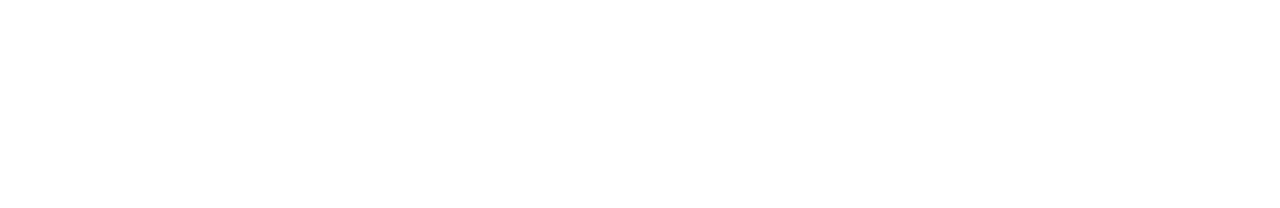
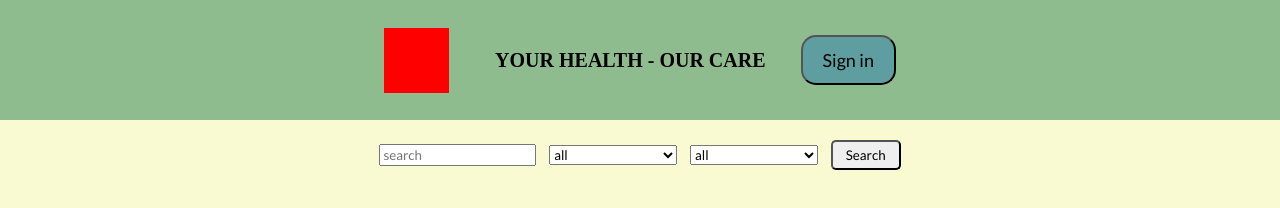
Before and after one commit to vladertec/project_doctor_appointment, a website: page src/index.html in a window 1280 px wide. Drawn offline with nearby package versions, Linux system fonts and the light colour scheme; files that its build step writes are made by us from their sources; files whose address does not match are found by name.

Commit message:
with html body and styles

```diff
--- a/src/index.html
+++ b/src/index.html
@@ -8,6 +8,46 @@
     <link rel="stylesheet" href="./css/styles.min.css">
 </head>
 <body>
+
+<header>
+    <section class="section-menu">
+        <div class="section-menu__logo"></div>
+        <h2 class="section-menu__title">Your health - our care</h2>
+        <button class="section-menu__btn">Sign in</button>
+    </section>
+</header>
+
+<main>
+    <section class="section-content">
+        <form class="section-content__filter filter-form">
+
+            <input class="filter-form__text" type="text" name="search" id="search" placeholder="search" size="20">
+
+            <select class="filter-form__select" name="status" id="status">
+                <option value="all">all</option>
+                <option value="all">open</option>
+                <option value="all">done</option>
+            </select>
+
+            <select class="filter-form__select" name="urgency" id="urgency">
+                <option value="all">all</option>
+                <option value="all">high</option>
+                <option value="all">normal</option>
+                <option value="all">low</option>
+            </select>
+
+            <button class="filter-form__btn-search">Search</button>
+
+        </form>
+
+
+        <div class="section-content__cards">
+
+        </div>
+    </section>
+
+</main>
+
     <script src="./js/scripts.min.js"></script>
 </body>
 </html>
--- a/src/scss/_mixins.scss
+++ b/src/scss/_mixins.scss
@@ -0,0 +1,23 @@
+@mixin flex-container {
+  display: flex;
+  justify-content: center;
+  align-items: center;
+}
+
+@mixin phone {
+  @media (min-width: #{$phone-width}) and (max-width: #{$tablet-width - 1px}) {
+    @content;
+  }
+}
+
+@mixin tablet {
+  @media (min-width: #{$tablet-width}) and (max-width: #{$desktop-width - 1px}) {
+    @content;
+  }
+}
+
+@mixin desktop {
+  @media (min-width: #{$desktop-width}) {
+    @content;
+  }
+}
--- a/src/scss/_variables.scss
+++ b/src/scss/_variables.scss
@@ -0,0 +1,8 @@
+$font-lato:'Lato', sans-serif;
+
+$header-theme-color: white;
+$body-primary-text-color: #4E4E4E;
+
+$phone-width: 320px;
+$tablet-width: 768px;
+$desktop-width: 1200px;
--- a/src/scss/components/header.scss
+++ b/src/scss/components/header.scss
@@ -0,0 +1,29 @@
+.section-menu {
+  @include flex-container;
+  height: 120px;
+  background-color: darkseagreen;
+  padding-left: 5%;
+  padding-right: 5%;
+  font-weight: bold;
+
+  &__logo {
+    width: 65px;
+    height: 65px;
+    background-color: red;
+  }
+
+  &__title {
+    font-size: 20px;
+    text-transform: uppercase;
+    margin-left: 4%;
+  }
+
+  &__btn {
+    margin-left: 35px;
+    padding: 12px 20px;
+    cursor: pointer;
+    background-color: cadetblue;
+    border-radius: 15px;
+    font-size: 18px;
+  }
+}
--- a/src/scss/components/main-page.scss
+++ b/src/scss/components/main-page.scss
@@ -0,0 +1,25 @@
+.section-content {
+  background-color: lightgoldenrodyellow;
+  height: 800px;
+
+  &__cards {
+    //в этот блок будут вставляться карточки
+  }
+}
+
+
+.filter-form { //всё по форме фильтрации
+  @include flex-container;
+  padding-top: 20px;
+  gap: 1%;
+
+  &__select {
+    width: 10%;
+  }
+
+  &__btn-search {
+    padding: 5px 13px;
+    cursor: pointer;
+    border-radius: 5px;
+  }
+}
--- a/src/scss/styles.scss
+++ b/src/scss/styles.scss
@@ -3,3 +3,9 @@
 @import "variables";
 @import "./components/header.scss";
 @import "./components/main-page.scss";
+@import url('https://fonts.googleapis.com/css2?family=Lato:wght@300;400&family=Montserrat:wght@300;400;500&display=swap');
+
+* {
+  max-width: 100%;
+  font-family: $font-lato;
+}
```
Also changed, not shown: 2 other files.
